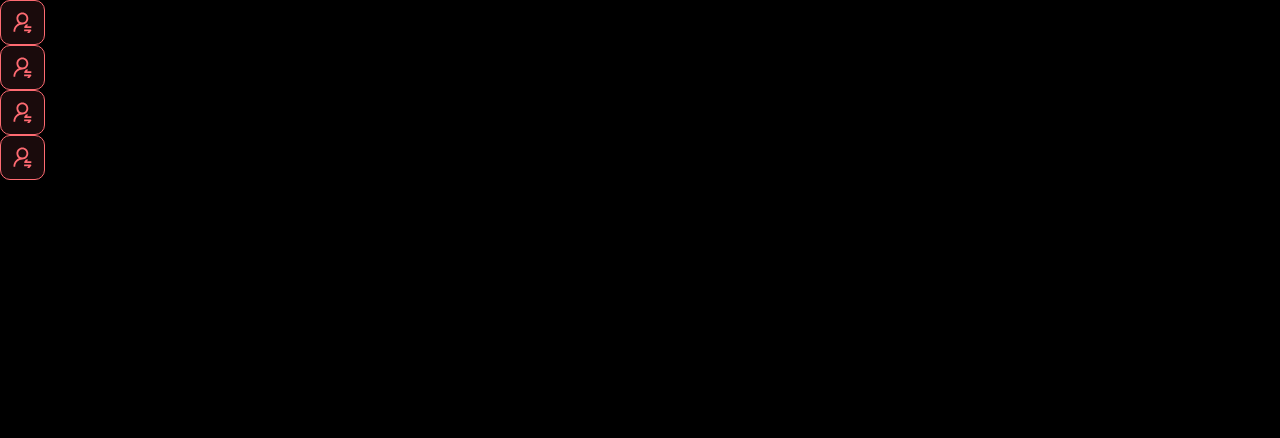
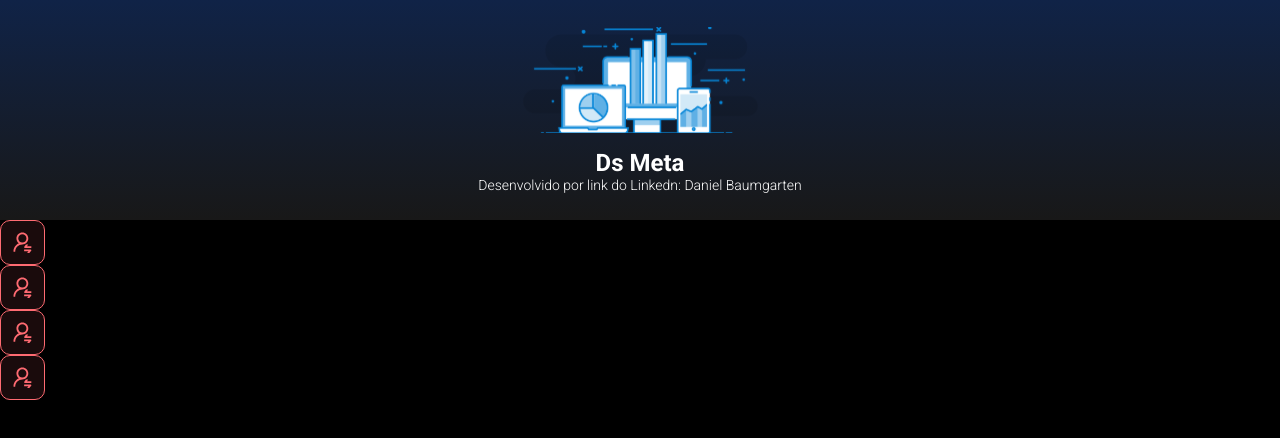
Before and after one commit to DanielBaumgarten/dsmeta, a React (Vite) app in the folder frontend/: page / in a window 1280 px wide. Shown: the top 438 px of the page. Built offline with nearby package versions, Linux system fonts and the light colour scheme.

Commit message:
<feat>: <incluindo e estilizando o logo no header>

```diff
--- a/frontend/src/App.tsx
+++ b/frontend/src/App.tsx
@@ -1,12 +1,15 @@
 import { useState } from "react";
+import Header from "./components/Header";
 import NotificationButton from "./components/NotificationButton";
-import logo from './logo.svg';
+
+
 
 function App() {
   const [count, setCount]= useState(0);
 
   return(
     <>
+    <Header />
     <NotificationButton />
     <NotificationButton />
     <NotificationButton />
--- /dev/null
+++ b/frontend/src/components/Header/index.tsx
@@ -0,0 +1,17 @@
+import logo from '../../assets/img/logoPag.svg'
+import './styles.css'
+
+function Header() {
+    return (<header>
+        <div className="dsmeta-logo-container">
+            <img src={logo} alt="logo DsMeta" />
+            <h1>Ds Meta</h1>
+            <p>Desenvolvido por link do Linkedn:
+                <a href="https://www.linkedin.com/in/daniel-baumgarten-9056192a/"> Daniel Baumgarten </a>
+            </p>
+        </div>
+    </header>
+    )
+}
+
+export default Header
--- /dev/null
+++ b/frontend/src/components/Header/styles.css
@@ -0,0 +1,27 @@
+header {
+    background: linear-gradient(180deg, #102347 0%, #181818 100%);
+    height: 220px;
+    display: flex;
+    align-items: center;
+    justify-content: center;
+}
+
+.dsmeta-logo-container {
+    display: flex;
+    flex-direction: column;
+    align-items: center;
+}
+
+.dsmeta-logo-container img {
+    width: 235px;
+}
+
+.dsmeta-logo-container h1 {
+    margin-top: 15px;
+    font-size: 24px;
+}
+
+.dsmeta-logo-container p {
+    font-size: 14px;
+    font-weight: 300;
+}
```
